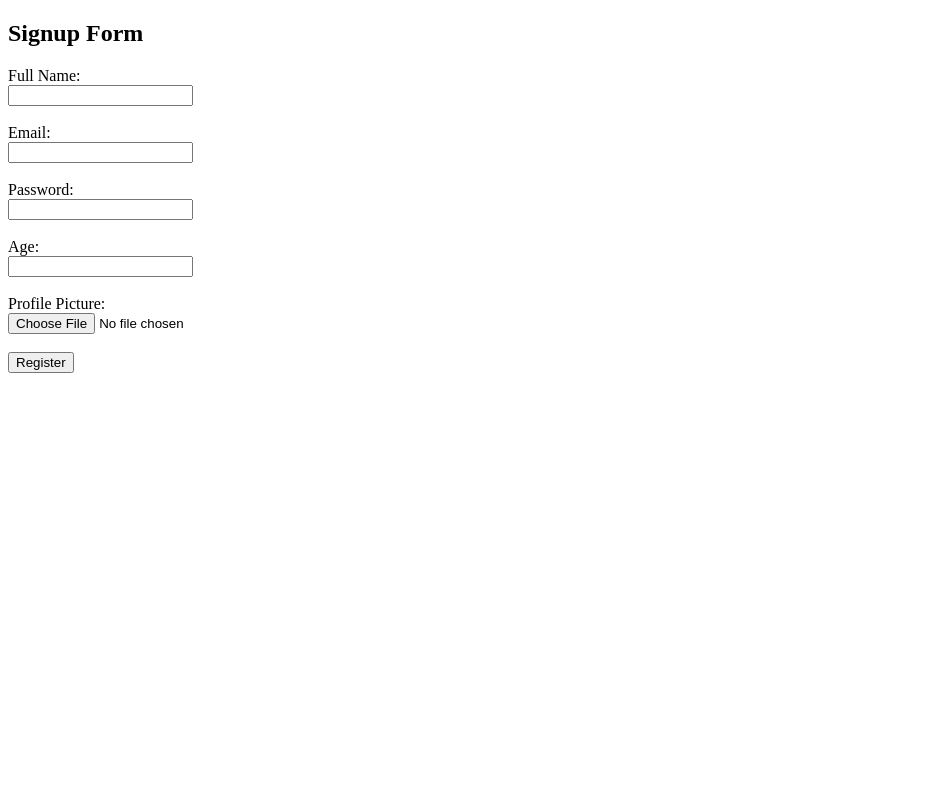
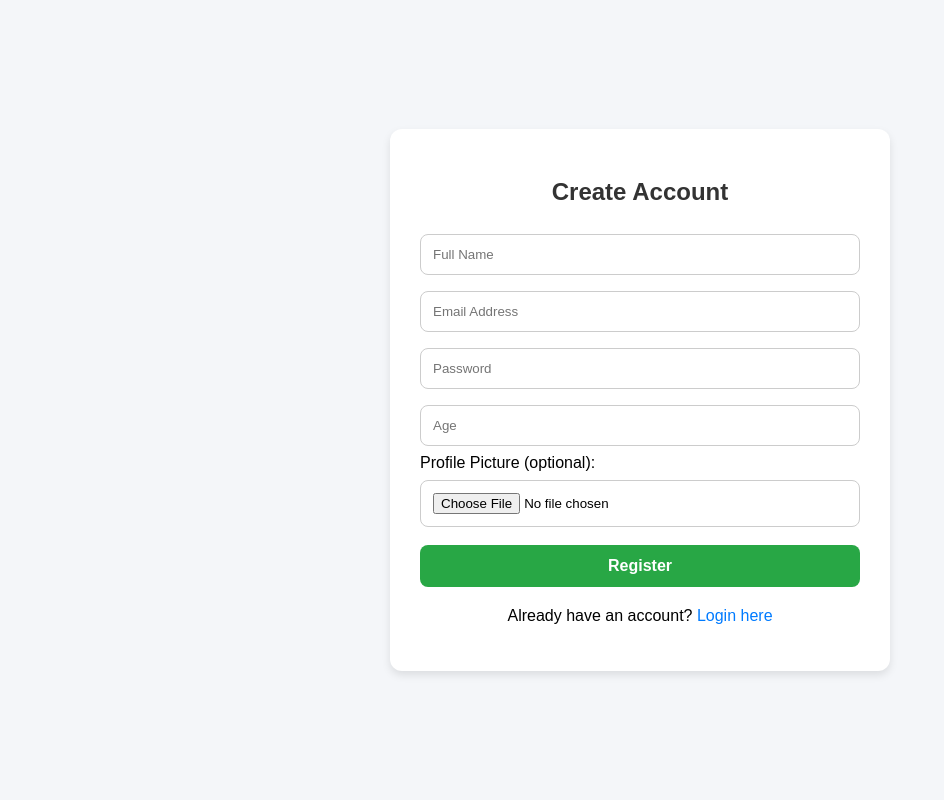
Before and after one commit to UksinghM/socialNetwork, a PHP site: page /signup.php in a window 1280 px wide. Shown: the whole page, without its empty margins (0-944 px from the left). Run offline with PHP 8.4, Linux system fonts and the light colour scheme.

Commit message:
i have chnage the ui okay

```diff
--- a/views/signup.php
+++ b/views/signup.php
@@ -7,6 +7,7 @@ $db = $database->getConnection();
 
 $user = new User($db);
 $message = "";
+$message_class = "";
 
 if ($_SERVER["REQUEST_METHOD"] == "POST") {
     $name = $_POST["name"];
@@ -19,8 +20,10 @@ if ($_SERVER["REQUEST_METHOD"] == "POST") {
 
     if ($result === true) {
         $message = "✅ Registration successful! You can now <a href='login.php'>Login</a>.";
+        $message_class = "success";
     } else {
         $message = $result;
+        $message_class = "error";
     }
 }
 ?>
@@ -29,27 +32,94 @@ if ($_SERVER["REQUEST_METHOD"] == "POST") {
 <html>
 <head>
     <title>Signup</title>
+    <style>
+        body {
+            font-family: Arial, sans-serif;
+            background: #f4f6f9;
+            margin: 0;
+            padding: 20px;
+            display: flex;
+            justify-content: center;
+            align-items: center;
+            min-height: 100vh;
+            box-sizing: border-box;
+        }
+        .container {
+            width: 100%;
+            max-width: 500px;
+        }
+        .card {
+            background: white;
+            padding: 30px;
+            border-radius: 12px;
+            box-shadow: 0 4px 8px rgba(0,0,0,0.1);
+        }
+        h2 {
+            text-align: center;
+            color: #333;
+            margin-bottom: 20px;
+        }
+        input[type="text"],
+        input[type="email"],
+        input[type="password"],
+        input[type="number"],
+        input[type="file"] {
+            width: 100%;
+            padding: 12px;
+            margin: 8px 0;
+            border: 1px solid #ccc;
+            border-radius: 8px;
+            box-sizing: border-box;
+        }
+        button {
+            width: 100%;
+            padding: 12px;
+            margin-top: 10px;
+            background: #28a745;
+            color: white;
+            border: none;
+            border-radius: 8px;
+            cursor: pointer;
+            font-weight: bold;
+            font-size: 16px;
+        }
+        button:hover {
+            background: #218838;
+        }
+        .message {
+            padding: 15px;
+            border-radius: 8px;
+            margin-bottom: 20px;
+            text-align: center;
+            font-weight: bold;
+        }
+        .success { background-color: #d4edda; color: #155724; border: 1px solid #c3e6cb; }
+        .error { background-color: #f8d7da; color: #721c24; border: 1px solid #f5c6cb; }
+        .login-link { text-align: center; margin-top: 20px; }
+        .login-link a { color: #007bff; text-decoration: none; }
+        .login-link a:hover { text-decoration: underline; }
+    </style>
 </head>
 <body>
-    <h2>Signup Form</h2>
-    <?php if($message) echo "<p>$message</p>"; ?>
-    <form method="POST" enctype="multipart/form-data">
-        <label>Full Name:</label><br>
-        <input type="text" name="name" required><br><br>
-
-        <label>Email:</label><br>
-        <input type="email" name="email" required><br><br>
-
-        <label>Password:</label><br>
-        <input type="password" name="password" required><br><br>
-
-        <label>Age:</label><br>
-        <input type="number" name="age" required><br><br>
-
-        <label>Profile Picture:</label><br>
-        <input type="file" name="profile_pic"><br><br>
-
-        <button type="submit">Register</button>
-    </form>
+    <div class="container">
+        <div class="card">
+            <h2>Create Account</h2>
+            <?php if($message): ?>
+                <p class="message <?= $message_class ?>"><?= $message ?></p>
+            <?php endif; ?>
+            <form method="POST" enctype="multipart/form-data">
+                <input type="text" name="name" placeholder="Full Name" required>
+                <input type="email" name="email" placeholder="Email Address" required>
+                <input type="password" name="password" placeholder="Password" required>
+                <input type="number" name="age" placeholder="Age" required>
+                <label for="profile_pic">Profile Picture (optional):</label>
+                <input type="file" id="profile_pic" name="profile_pic">
+                <button type="submit">Register</button>
+            </form>
+            <div class="login-link">
+                <p>Already have an account? <a href="login.php">Login here</a></p>
+            </div>
+        </div>
+    </div>
 </body>
 </html>
```
Also changed, not shown: views/profile.php (+15 -5 lines), uploads/1758438290_yogi8.jpg (added), uploads/1758438734_Screenshot 2025-07-18 071348.png (added), 3 other files.
